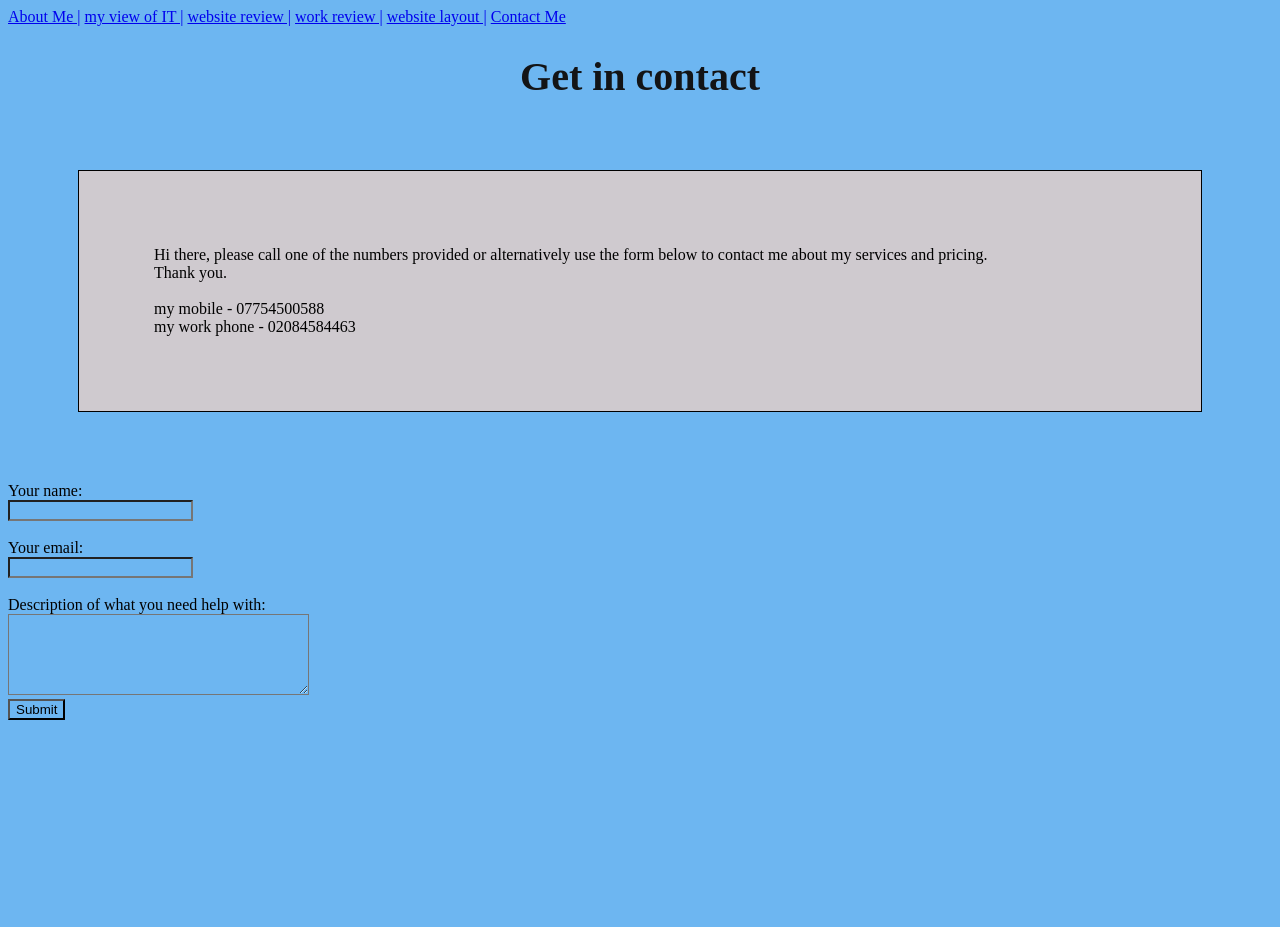
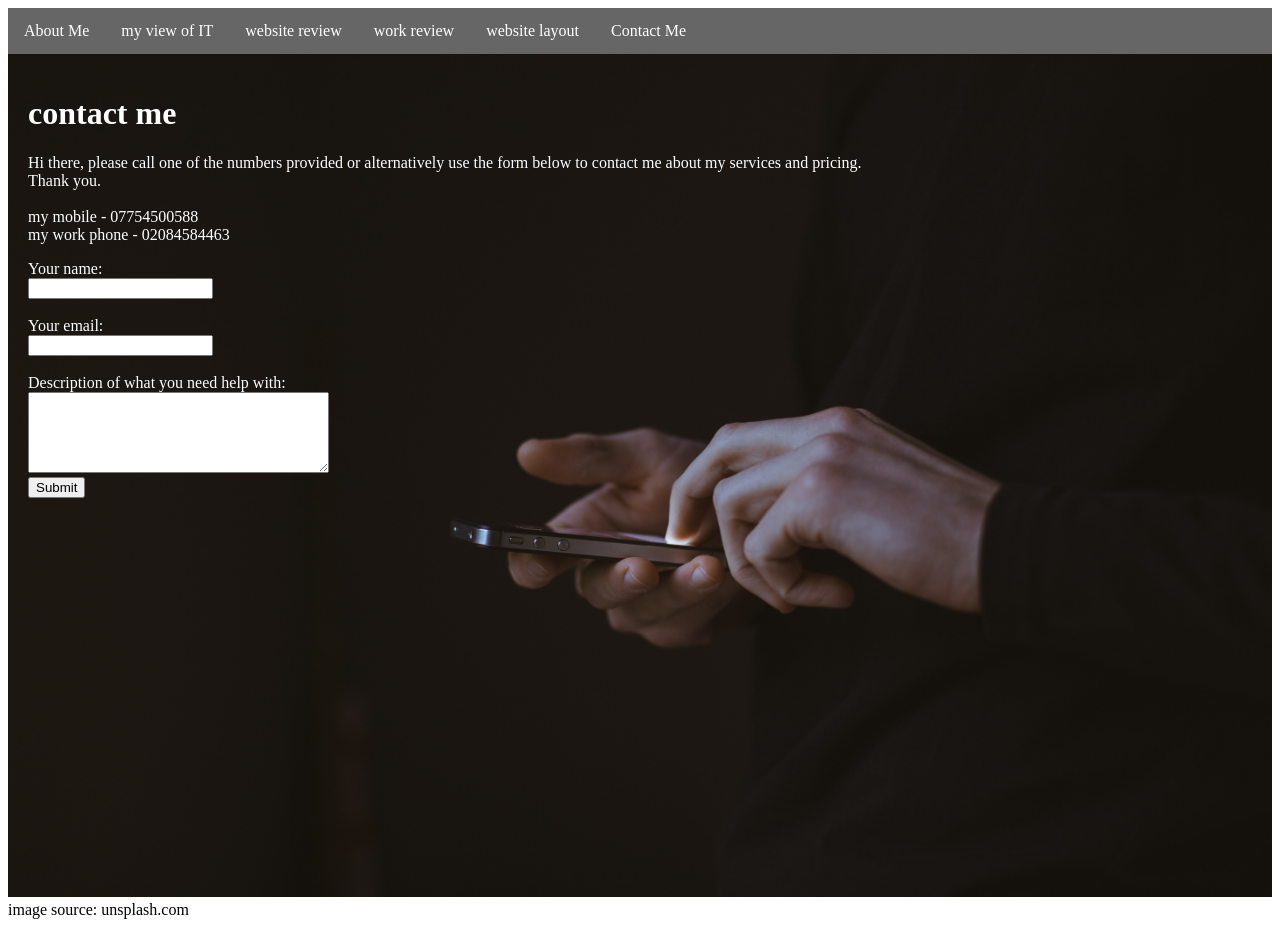
Before and after one commit to Dmoransee/codeNation_mywebsite, a plain HTML site: page contactme.html in a window 1280 px wide. Before the commit the page ends 800 px from the top, so only its background shows below. Drawn offline with Linux system fonts and the light colour scheme.

Commit message:
Add files via upload

```diff
--- a/contactme.html
+++ b/contactme.html
@@ -1,27 +1,58 @@
 <!DOCTYPE html>
 <html lang="en"></html>
-<head>
-    <meta charset="UTF-8">
-    <link rel="stylesheet" type="text/css" href="main.css">
-    <title>Dominic Moransee | IT Consulting</title>
-    <!--This line^ changes the title of the website: the words that appear in the tab.-->
-</head>
 
+<ul>
+<li><a href="index.html">About Me </a></li>
+<li><a href="unit1o1.html">my view of IT </a></li>
+<li><a href="unit1o2.html">website review </a></li>
+<li><a href="unit1o3.html">work review </a></li>
+<li><a href="unit2o1.html">website layout </a></li>
+<li><a href="contactme.html">Contact Me</a></li>
+</ul>
 
-<body>
-<a href="index.html">About Me |</a>
-<a href="unit1o1.html">my view of IT |</a>
-<a href="unit1o2.html">website review |</a>
-<a href="unit1o3.html">work review |</a><!--what is this page for?-->
-<a href="unit2o1.html">website layout |</a>
-<a href="contactme.html">Contact Me</a>
-<h1>Get in contact</h1>
+<style>
+    ul {
+      list-style-type: none;
+      margin: 0;
+      padding: 0;
+      overflow: hidden;
+      background-color: #666;
+    }
+
+    li {
+      float: left;
+    }
+
+    li a {
+      display: block;
+      color: white;
+      text-align: center;
+      padding: 14px 16px;
+      text-decoration: none;
+    }
+
+    li a:hover {
+      background-color: #111;
+    }
+
+    .container {
+      position: relative;}
+    .text-block {
+      position: absolute;
+      top: 20px;
+      left: 20px;
+      color: white;}
+    </style>
+
+    <div class="container">
+      <img src="images/background2.jpg" alt="unsplash.com" style="width:100%;">
+      <div class="text-block">
+        <h1>contact me</h1>
         <p>Hi there, please call one of the numbers provided or alternatively use the form below to contact me about my services and pricing. <br>
             Thank you.<br><br>
             my mobile - 07754500588<br>
             my work phone - 02084584463
         </p>
-
         <form>
             <label for="fname">Your name:</label><br>
             <input type="text" id="fname" name="fname"><br><br>
@@ -32,7 +63,6 @@
             </textarea><br>
             <button type="button">Submit</button>
         </form>
-
-<!-- *{background-image: url("images/background0.jpg");} -->
-
-</body>
+      </div>
+    image source: unsplash.com
+    </div>
--- a/main.css
+++ b/main.css
@@ -1,21 +1,22 @@
-/* *{background-image: url("images/background0.jpg");} */
+/* Container holding the image and the text */
+.container {
+    position: relative;
+  }
 
-
+  /* Bottom right text */
+  .text-block {
+    position: absolute;
+    bottom: 20px;
+    right: 20px;
+    background-color: black;
+    color: white;
+    padding-left: 20px;
+    padding-right: 20px;}
 
   h1 {
     color: rgb(19, 20, 22);
     font-size: 40px;
-    text-align: center;
-}
-
-h2 {
-    color: blue;
-    font-size: 20px;
-    text-align: center;
-}
-
-*{background-color: rgb(109, 182, 241);}
-
+    text-align: center;}
 
     p {
         padding: 75px;
@@ -23,18 +24,5 @@ p {
         border: 1px;
         border-color: black;
         border-style: solid;
-    /* text-align: center */
-    background-color: rgb(207, 202, 207)
-}
-
-.large {
-    color: orange;
-    font-size: 40px
-}
-
-.container {
-    display: flex;
-    min-height: 100vh;
-    flex-direction: row;
-    flex-wrap: wrap;
-    }
+        text-align: center
+        background-color: rgb(207, 202, 207)}
```
Also changed, not shown: index.html (+54 -23 lines), unit1o1.html (+36 -10 lines), unit1o2.html (+34 -7 lines), unit1o3.html (+39 -7 lines), unit2o1.html (+33 -10 lines). Lines whose indentation alone changed are shown as unchanged.
